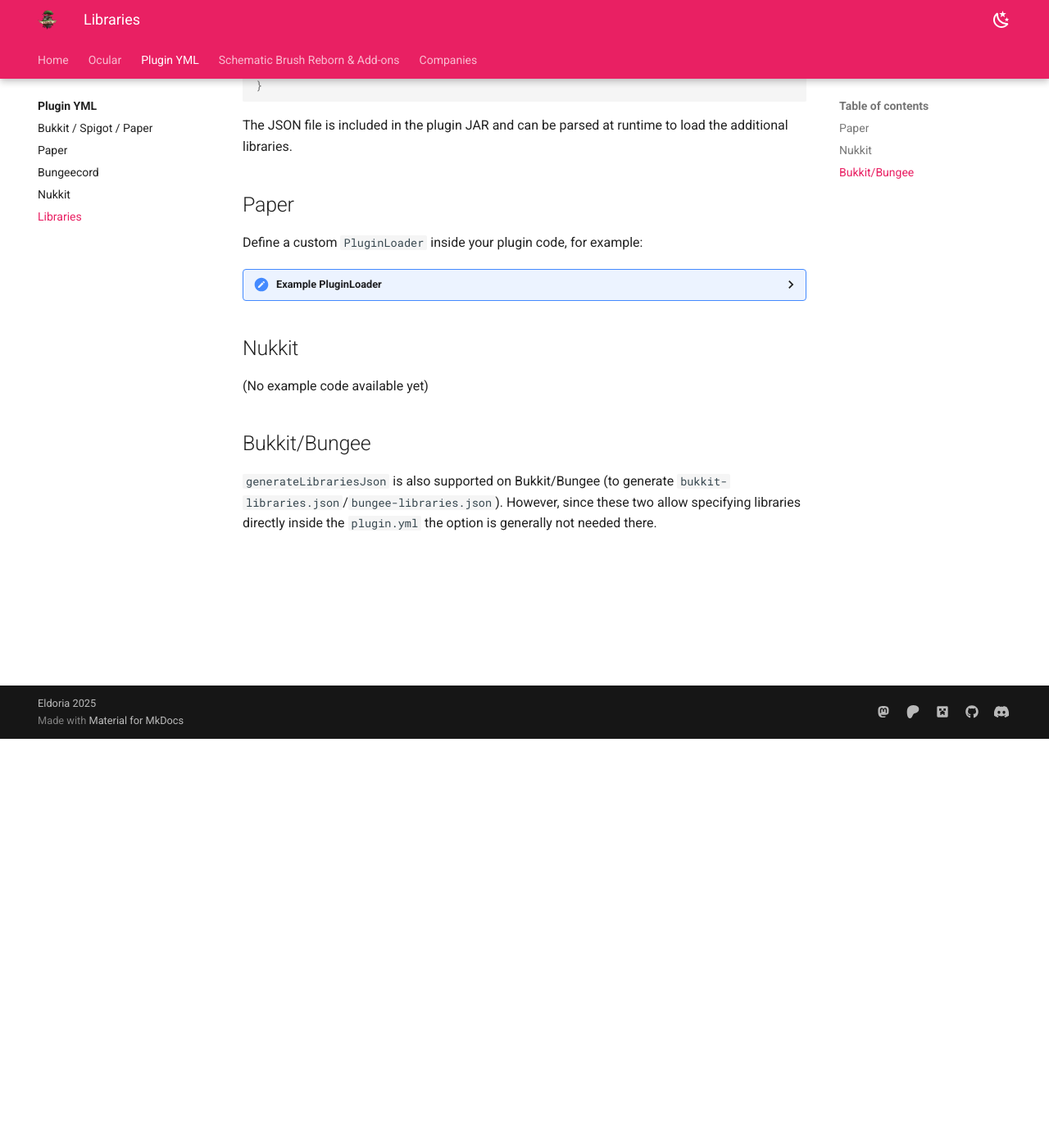
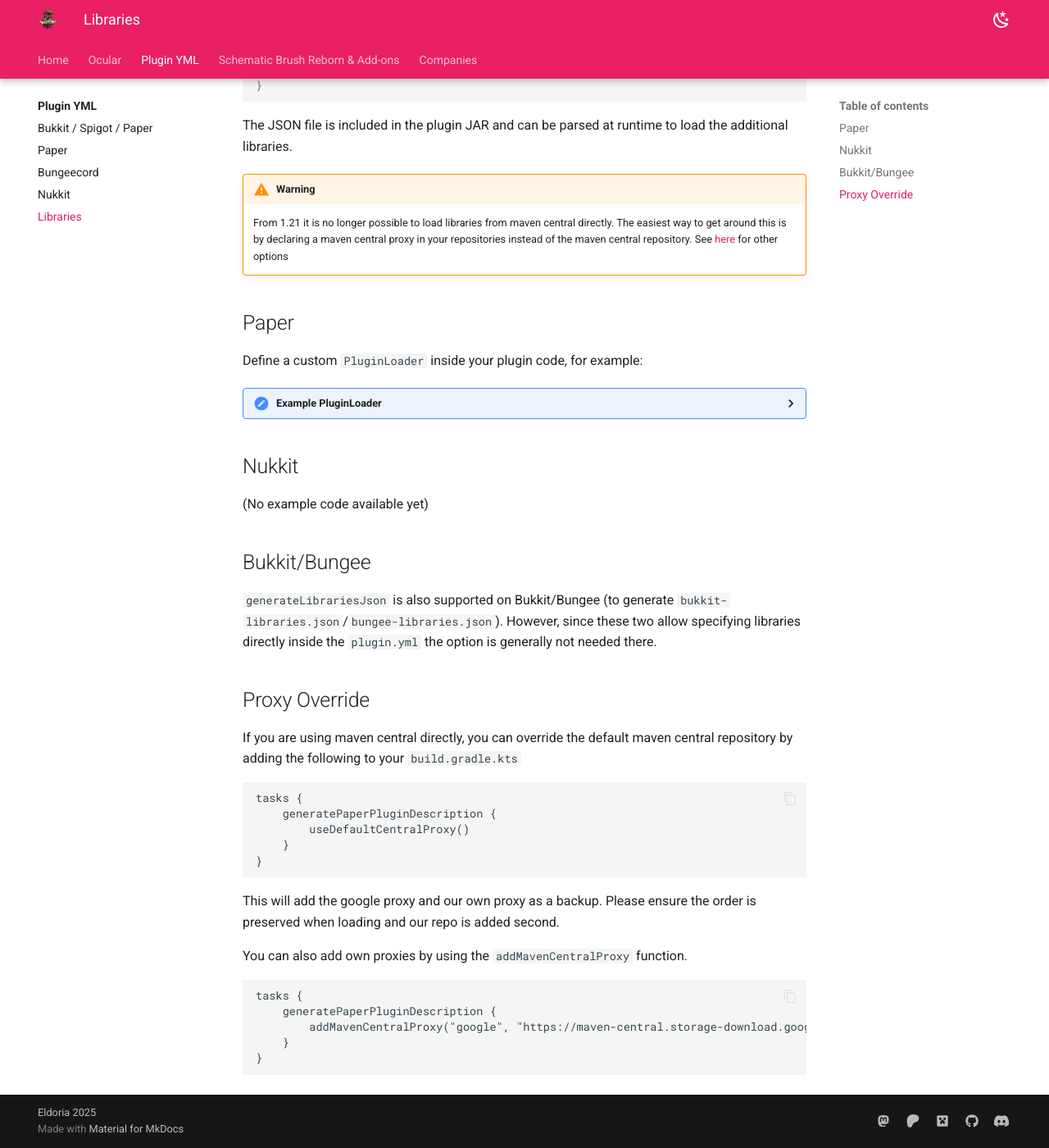
Before and after one commit to eldoriarpg/docs, an MkDocs documentation site: the page built from docs/pluginyml/libraries.md, in a window 1280 px wide and 1400 px high, scrolled down 499 px. Shown: the whole window at 82% size. Built offline with MkDocs 1.6.1 and Material for MkDocs 9.7.7, drawn with Linux system fonts in a browser that asks for light colours.

Commit message:
update pluginyml libraries

````diff
--- a/docs/pluginyml/libraries.md
+++ b/docs/pluginyml/libraries.md
@@ -20,6 +20,10 @@
 ```
 
 The JSON file is included in the plugin JAR and can be parsed at runtime to load the additional libraries.
+
+!!! warning
+    From 1.21 it is no longer possible to load libraries from maven central directly.
+    The easiest way to get around this is by declaring a maven central proxy in your repositories instead of the maven central repository. See [here](#proxy-override) for other options
 
 ## Paper
 Define a custom `PluginLoader` inside your plugin code, for example:
@@ -92,3 +96,24 @@
 `generateLibrariesJson` is also supported on Bukkit/Bungee (to generate `bukkit-libraries.json`/`bungee-libraries.json`).
 However, since these two allow specifying libraries directly inside the `plugin.yml` the option is generally not needed
 there.
+
+## Proxy Override
+If you are using maven central directly, you can override the default maven central repository by adding the following to your `build.gradle.kts`
+
+```kts
+tasks {
+    generatePaperPluginDescription {
+        useDefaultCentralProxy()
+    }
+}
+```
+This will add the google proxy and our own proxy as a backup. Please ensure the order is preserved when loading and our repo is added second.
+
+You can also add own proxies by using the `addMavenCentralProxy` function.
+```kts
+tasks {
+    generatePaperPluginDescription {
+        addMavenCentralProxy("google", "https://maven-central.storage-download.googleapis.com/maven2")
+    }
+}
+```
````
